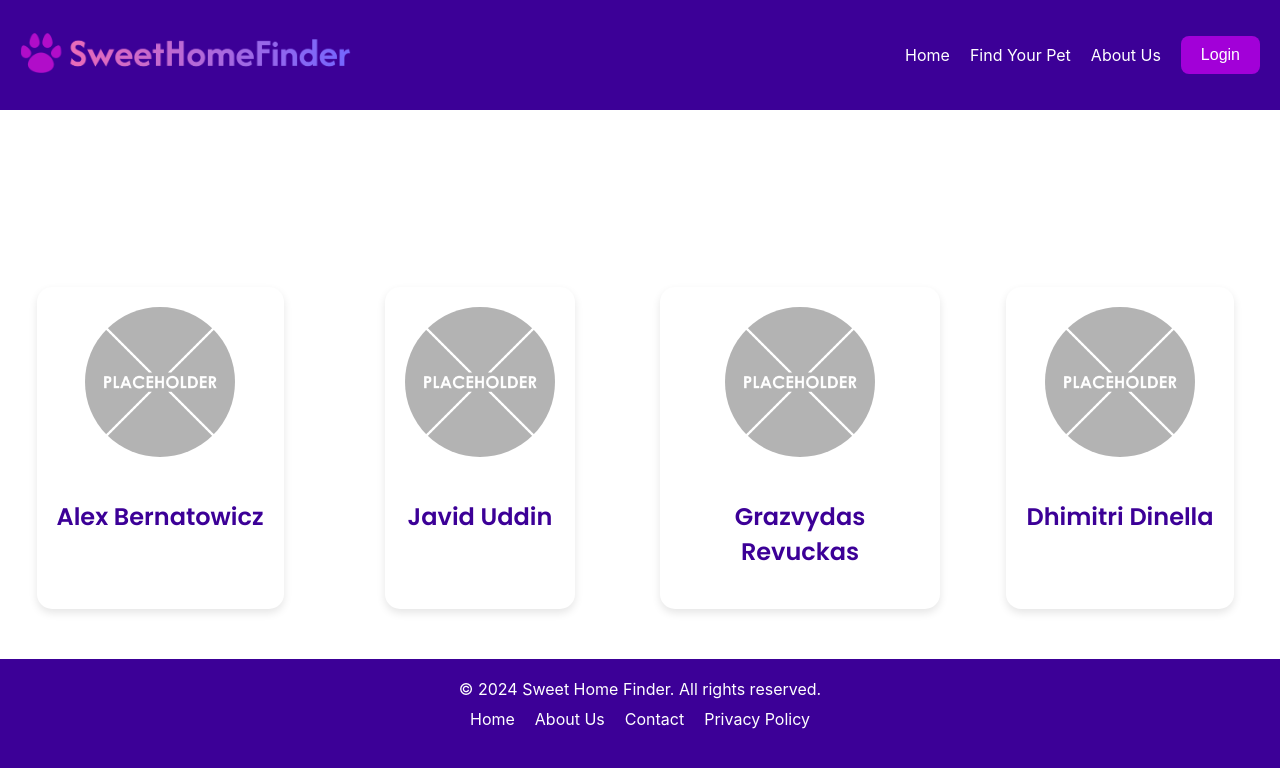
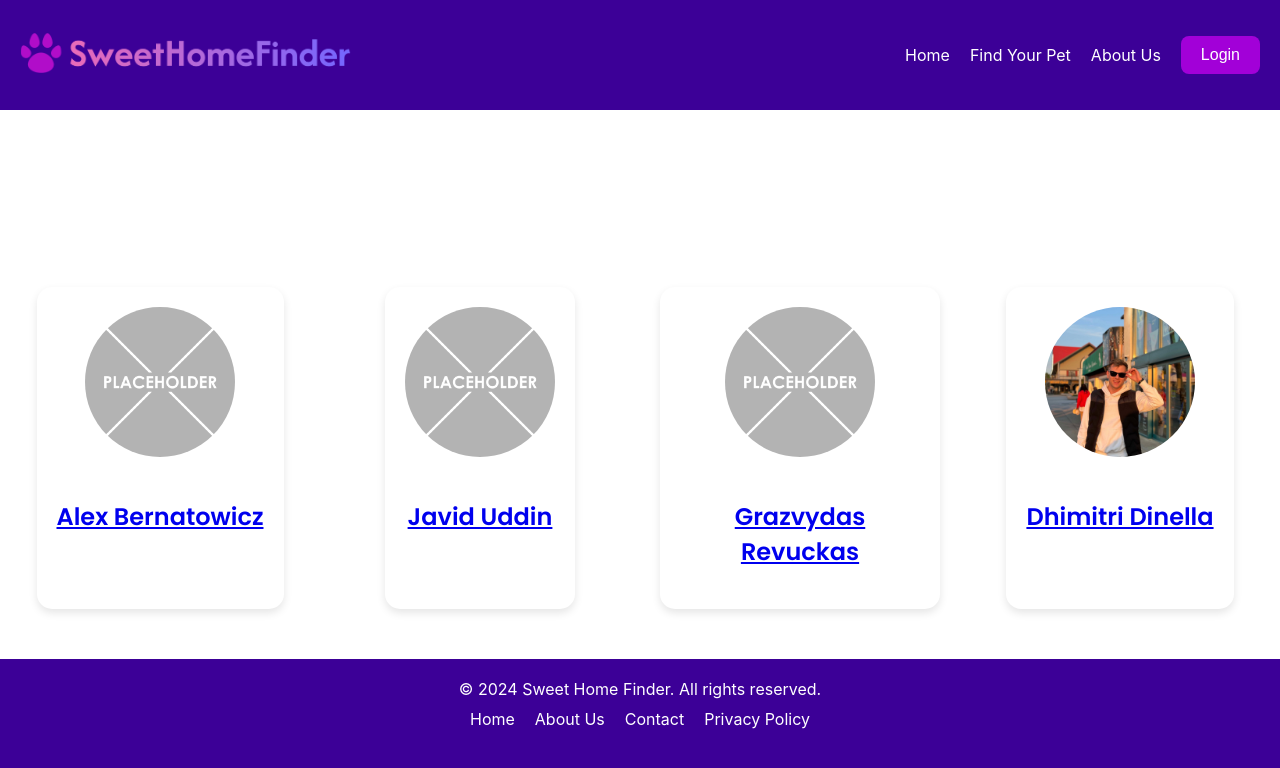
Before and after one commit to javud/sweethomefinder, a React (Create React App) app in the folder sweetHomeFinder/frontend/: page /about-us in a window 1280 px wide. Shown: the top 768 px of the page. Built offline with nearby package versions, Linux system fonts and the light colour scheme; no server answers.

Commit message:
addedLinks

```diff
--- a/sweetHomeFinder/frontend/src/pages/aboutUsPage.js
+++ b/sweetHomeFinder/frontend/src/pages/aboutUsPage.js
@@ -1,9 +1,9 @@
-import React from 'react';
-import '../styles/aboutUsPage.scss';
-import teamImage1 from '../assets/placeholder.jpg'; // Example image paths
-import teamImage2 from '../assets/placeholder.jpg';
-import teamImage3 from '../assets/placeholder.jpg';
-import teamImage4 from '../assets/placeholder.jpg';
+import React from "react";
+import "../styles/aboutUsPage.scss";
+import teamImage1 from "../assets/placeholder.jpg"; // Example image paths
+import teamImage2 from "../assets/placeholder.jpg";
+import teamImage3 from "../assets/placeholder.jpg";
+import teamImage4 from "../assets/dhimitri_dinella.jpg";
 
 function AboutUsPage() {
   return (
@@ -12,19 +12,51 @@ function AboutUsPage() {
       <div className="team-grid">
         <div className="team-member">
           <img src={teamImage1} alt="Alex Bernatowicz" />
-          <h2>Alex Bernatowicz</h2>
+          <h2>
+            <a
+              href="https://www.linkedin.com/in/alex-bernatowicz/"
+              target="_blank"
+              rel="noopener noreferrer"
+            >
+              Alex Bernatowicz
+            </a>
+          </h2>
         </div>
         <div className="team-member">
           <img src={teamImage2} alt="Javid Uddin" />
-          <h2>Javid Uddin</h2>
+          <h2>
+            <a
+              href="https://www.linkedin.com/in/javiduddin/"
+              target="_blank"
+              rel="noopener noreferrer"
+            >
+              Javid Uddin
+            </a>
+          </h2>
         </div>
         <div className="team-member">
           <img src={teamImage3} alt="Grazvydas Revuckas" />
-          <h2>Grazvydas Revuckas</h2>
+          <h2>
+            <a
+              href="https://www.linkedin.com/in/grazvydas-revuckas-99377116b/"
+              target="_blank"
+              rel="noopener noreferrer"
+            >
+              Grazvydas Revuckas
+            </a>
+          </h2>
         </div>
         <div className="team-member">
           <img src={teamImage4} alt="Dhimitri Dinella" />
-          <h2>Dhimitri Dinella</h2>
+          <h2>
+            <a
+              href="https://www.linkedin.com/in/dhimitridinella/"
+              target="_blank"
+              rel="noopener noreferrer"
+            >
+              Dhimitri Dinella
+            </a>
+          </h2>
         </div>
       </div>
     </div>
```
Also changed, not shown: sweetHomeFinder/frontend/src/assets/dhimitri_dinella.jpg (added).
